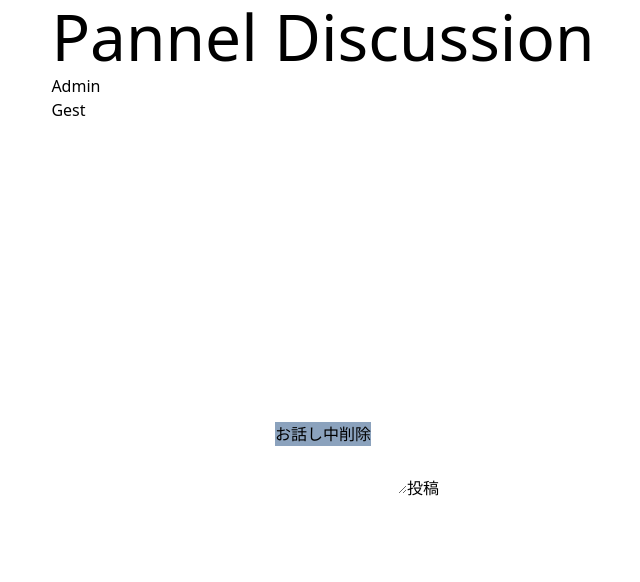
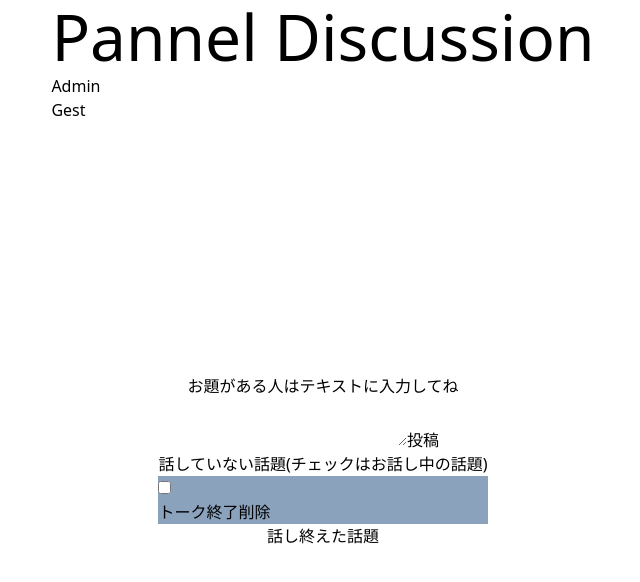
Before and after one commit to mo-ri-regen/discussion, a Next.js app: page / in a window 1280 px wide. Both pictures are taken after a click on the button "投稿". Shown: the top 582 px of the page, without its empty margins (317-957 px from the left). Built offline with nearby package versions, Linux system fonts and the light colour scheme.

Commit message:
🎨  投稿ボタン押したらチェックボックスが着くように変更。

```diff
--- a/src/pages/index.jsx
+++ b/src/pages/index.jsx
@@ -33,23 +33,26 @@ export default function Home() {
     // const talking = styles.no_begining_area;
     // talking.style.backgroundColor="#c3ebff"
     // noBeginingArea.backgroundColor=
-    alert("aa");
+
   };
   //話題の削除
-  const onClickDelete =(index)=>{
+  const onClickDeleteTalking =(index)=>{
     const text = [...noBeginingText];
     text.splice(index, 1);
     setNoBeginingText(text);
 
   };
   //投稿ボタンクリック
-  const handleContribution = (e) => {
-    // setContributionText(contributionText);
+  const handleContribution = () => {
     const text = [...noBeginingText, contributionText];
     setNoBeginingText(text);
     setContributionText("");
   };
-
+  //トーク終了
+  const onChangeTalkingFinish = (changeTalkingText) =>{
+    const text = [...finishedText, changeTalkingText];
+    setFinishedText(text);
+  };
   return (
     <div className={styles.container}>
       <Head>
@@ -68,23 +71,8 @@ export default function Home() {
       </header>
       <main className={styles.main}>
 
-        {/* 未着手の話題 */}
-        <div className={styles.no_begining_area_component}>
-          <ul>
-            {noBeginingText.map((noBegining,index) => {
-              return (
-                // <div className={styles.no_begining_area}>
-                <div style={noBeginingArea}>
-                  <li>{noBegining}</li>
-                  <button onClick={onChangeTalkingStyle}>お話し中</button>
-                  <button onClick={()=>onClickDelete(index)}>削除</button>
-                </div>
-              );
-            })}
-          </ul>
-        </div>
-
         {/* 投稿エリア */}
+        <h2>お題がある人はテキストに入力してね</h2>
         <div className={styles.contribution_area}>
           {/* <label for="contribute">投稿</label> */}
           <textarea
@@ -93,6 +81,46 @@ export default function Home() {
           ></textarea>
           <button onClick={handleContribution}>投稿</button>
         </div>
+
+        {/* 未着手の話題 */}
+        <div className={styles.no_begining_area_component}>
+          <h2>話していない話題(チェックはお話し中の話題)</h2>
+          <ul>
+            {noBeginingText.map((noBegining,index) => {
+              return (
+                // <div className={styles.no_begining_area}>
+                <div style={noBeginingArea}>
+                  <li>
+                    <label><input type="checkbox" value="{noBegining}"></input>
+                    {noBegining}
+                    </label>
+                  </li>
+                  <button onClick={()=>onChangeTalkingFinish(noBegining)}>トーク終了</button>
+                  <button onClick={()=>onClickDeleteTalking(index)}>削除</button>
+                </div>
+              );
+            })}
+          </ul>
+        </div>
+
+        {/* 話し終えた話題 */}
+        <h2>話し終えた話題</h2>
+        <div className={styles.no_begining_area_component}>
+          <ul>
+            {finishedText.map((finishing,index) => {
+              return (
+                // <div className={styles.no_begining_area}>
+                <div style={noBeginingArea}>
+                  <li>{finishing}</li>
+                  {/* <button onClick={()=>onChangeTalkingFinish(noBegining)}>トーク終了</button> */}
+                  <button onClick={()=>onClickDelete(index)}>削除</button>
+                </div>
+              );
+            })}
+          </ul>
+        </div>
+
+
       </main>
 
       {/* <footer className={styles.footer}>
```
